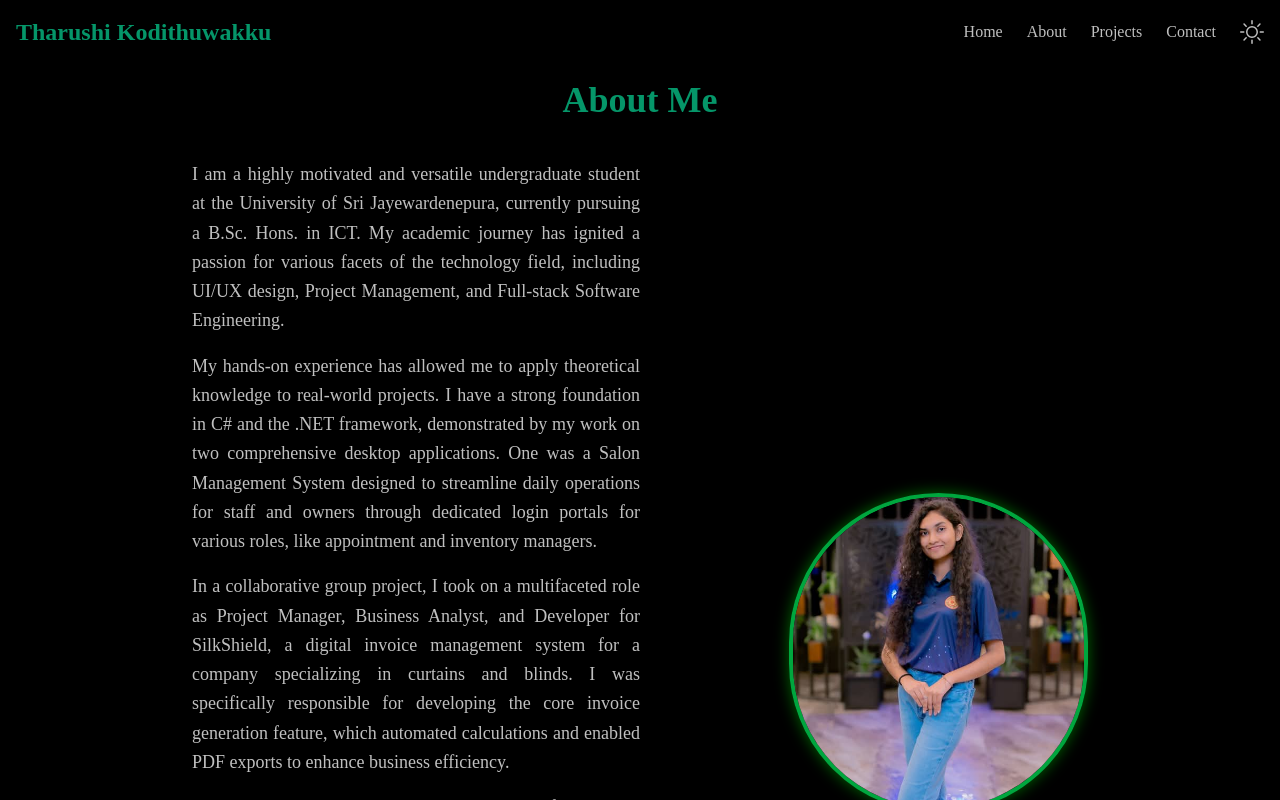
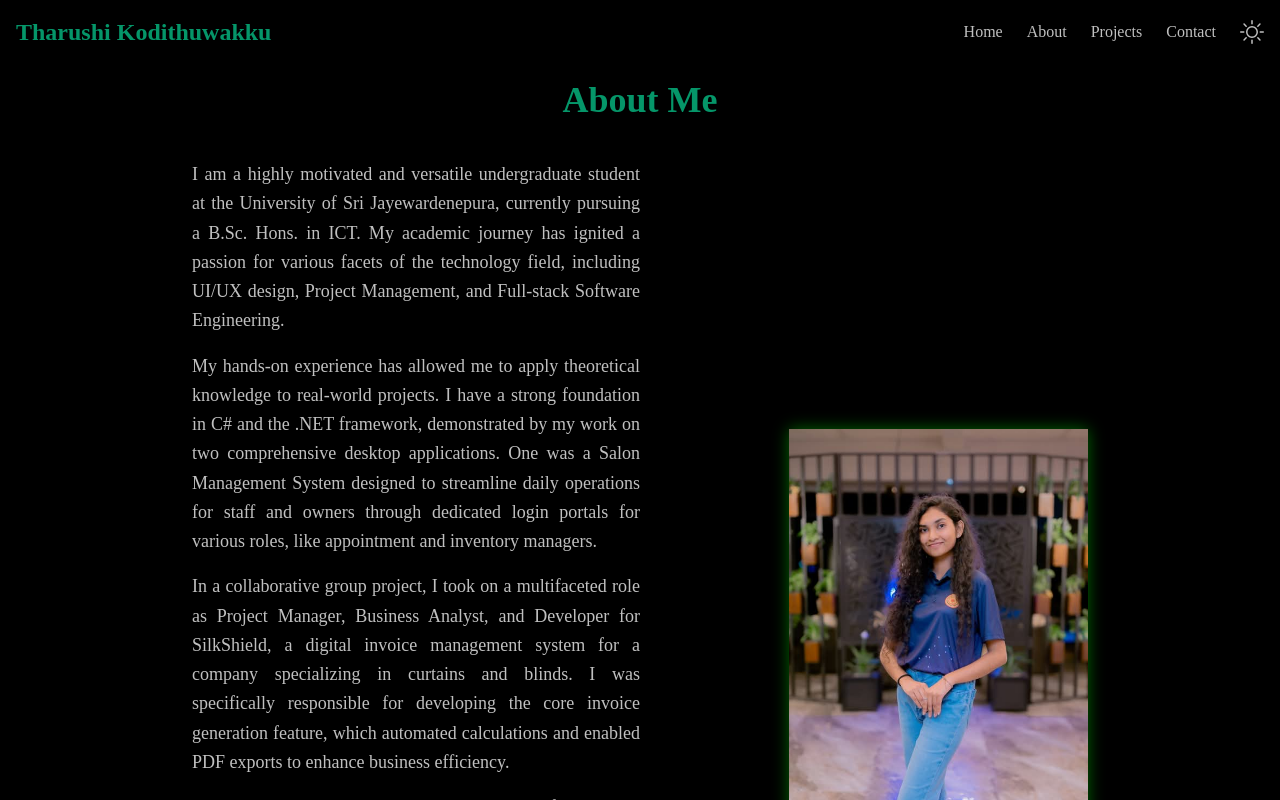
Before and after one commit to ICT-Courses/ict2233-ca-02-Tharuu003, a React (Vite) app: page /about in a window 1280 px wide. Shown: the top 800 px of the page. Built offline with nearby package versions, Linux system fonts and the light colour scheme.

Commit message:
Update the About page

```diff
--- a/src/pages/About.jsx
+++ b/src/pages/About.jsx
@@ -29,11 +29,12 @@ const About = () => {
                         </p>
                     </div>
 
-                    <div className="md:w-1/3"> {/* This is the profile photo */}
+                    <div className="md:w-1/3 flex justify-center relative">
                         <img
                             src={myPhoto}
                             alt="Tharushi Kodithuwakku"
-                            className="rounded-full shadow-lg border-4 border-green-600 w-56 h-56 md:w-80 md:h-80 object-cover photo-glow photo-zoom"
+                            // rounded-full ඉවත් කර, h-auto සහ w-full යොදා හතරැස් හැඩය පවත්වා ගැනීමට
+                            className="w-56 h-auto md:w-80 md:h-auto object-cover glass-effect photo-glow photo-zoom"
                         />
                     </div>
 
```
